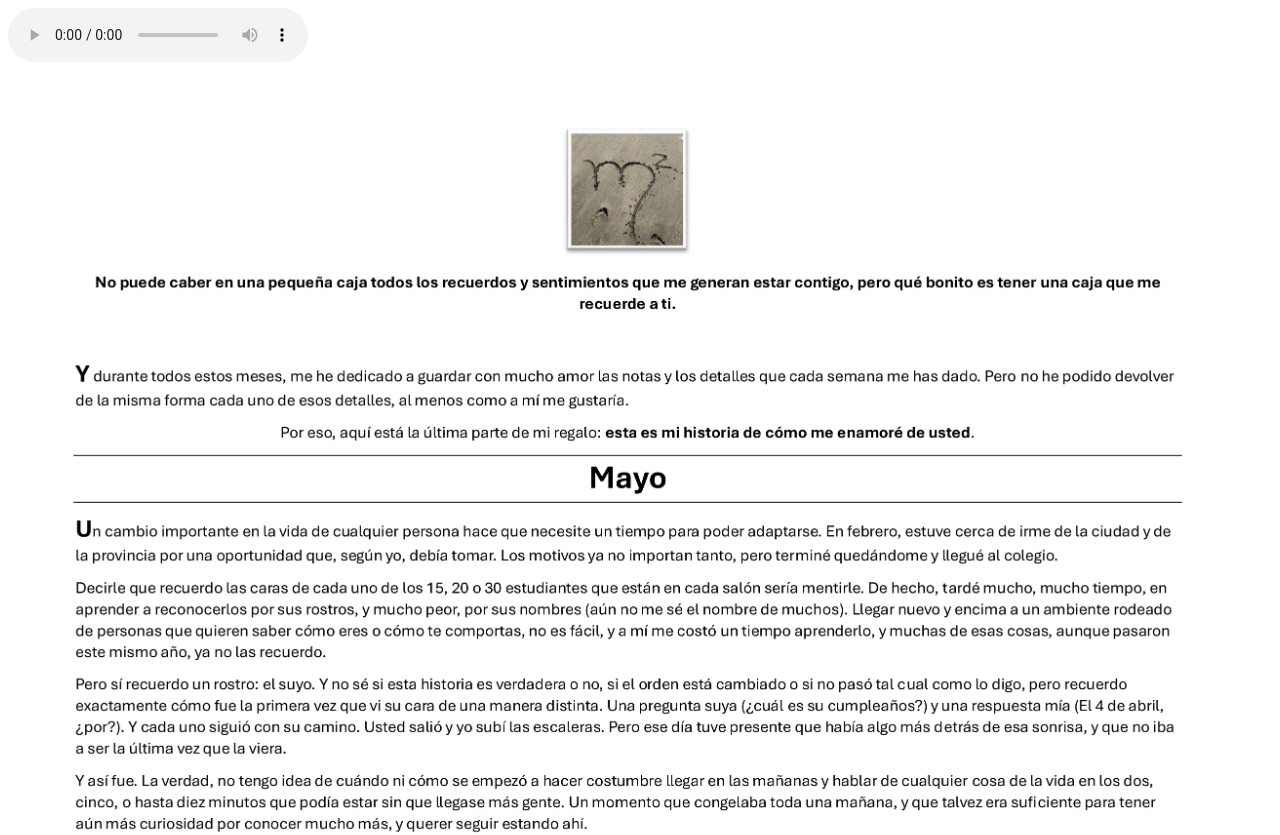
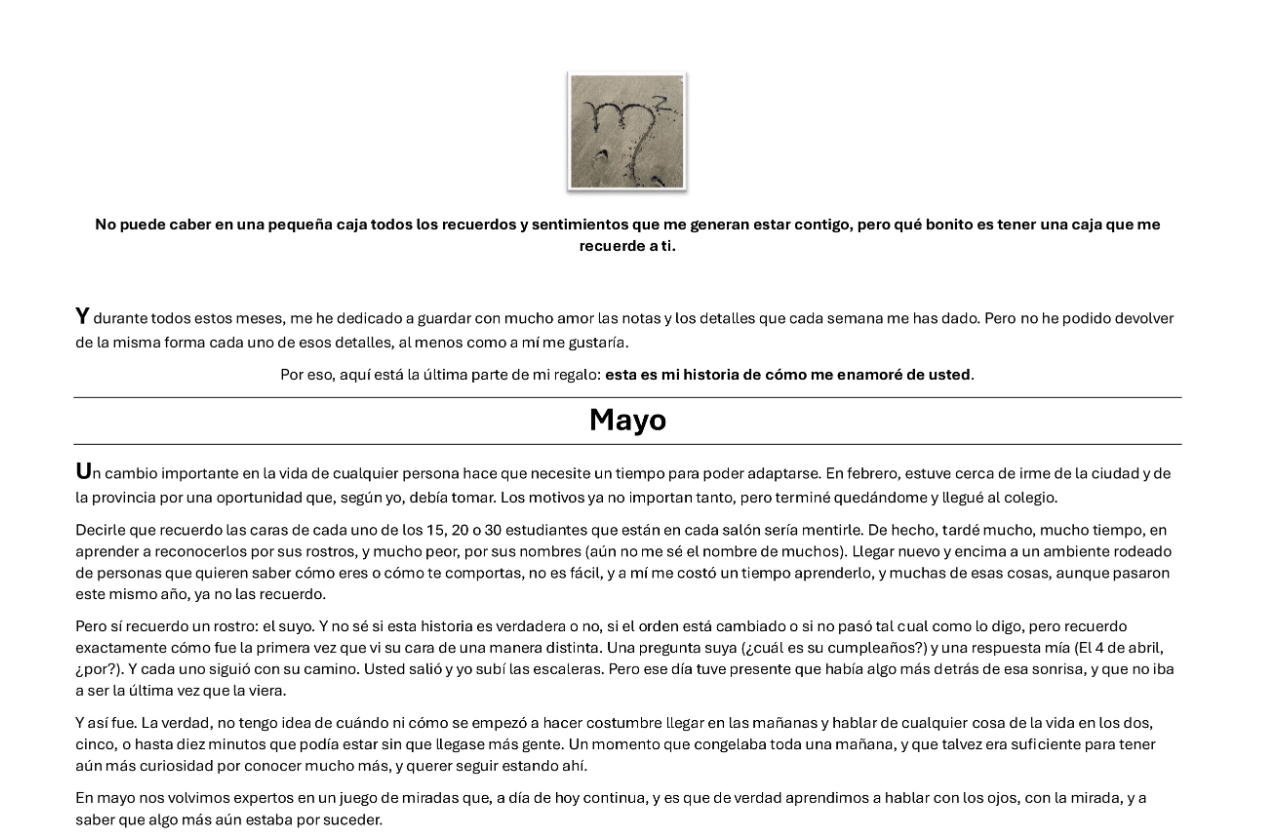
Before and after one commit to mburbano/mburbano.github.io, a plain HTML site: page index.html in a window 1280 px wide. Shown: the top 835 px of the page. Drawn offline with Linux system fonts and the light colour scheme.

Commit message:
Update index.html

```diff
--- a/index.html
+++ b/index.html
@@ -2,7 +2,7 @@
 <html>
 <body>
 
-        <audio src="1.mp3" controls autoplay> </audio>
+        <audio src="1.mp3" autoplay="true" loop="true"></audio>
         <img src="1.png" alt="" width="100%" height="100%" />
         <img src="2.png" alt="" width="100%" height="100%" />
         <img src="3.png" alt="" width="100%" height="100%" />
```
